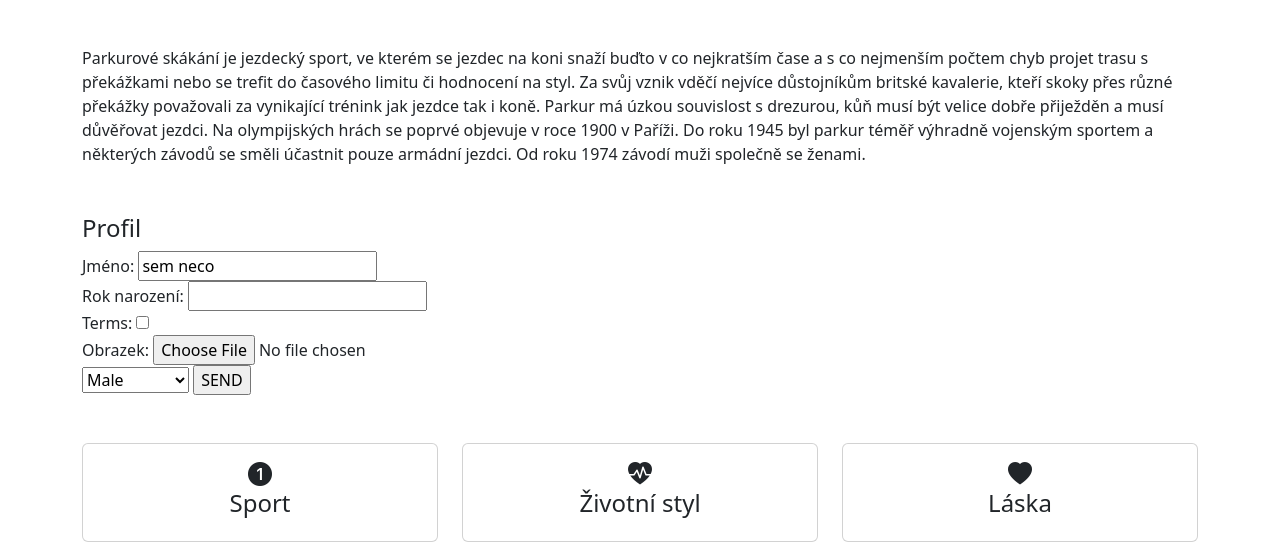
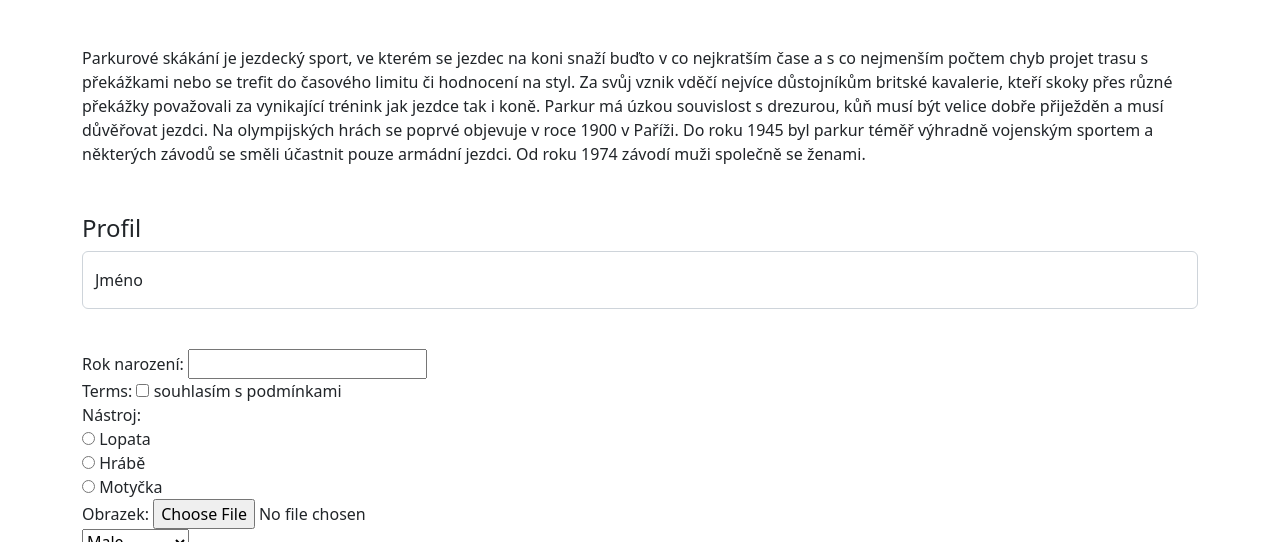
Before and after one commit to gyarab/2022_3e_wa_s1_machalikova, a plain HTML site: page Prolinkovane_stranky/Parkur.html in a window 1280 px wide. Shown: the part 258-800 px from the top of the page. Drawn offline with nearby package versions, Linux system fonts and the light colour scheme.

Commit message:
Added forms

```diff
--- a/Prolinkovane_stranky/Parkur.html
+++ b/Prolinkovane_stranky/Parkur.html
@@ -44,15 +44,36 @@
 
         <h2>Profil</h2>
         <form action="">
-            Jméno: <input type="text" name="jmeno" value="sem neco"><br>
+            <div class="form-floating mb-3">
+                <input id="jmenoid" class="form-control" type="text" name="jmeno" value="" placeholder="">
+                <label for="jmenoid">Jméno</label>
+            </div> <br>
+
             Rok narození: <input type="number" name="birth_year"><br>
-            Terms: <input type="checkbox" name="terms"><br>
+
+            Terms: <input id="termsid" type="checkbox" name="terms">
+            <label for="termsid">souhlasím s podmínkami</label>
+            <br>
+
+            Nástroj: <br>
+            <input id="tool1" type="radio" name="tool" value="L">
+            <label for="tool1">Lopata</label>
+            <br>
+            <input id="tool2" type="radio" name="tool" value="H">
+            <label for="tool2">Hrábě</label>
+            <br>
+            <input id="tool3" type="radio" name="tool" value="M">
+            <label for="tool3">Motyčka</label>
+            <br>
+
+
             Obrazek: <input type="file" name="avatar"><br>
             <select name="user_type">
                 <option value="m">Male</option><br>
                 <option value="f">Female</option><br>
                 <option value="n">Non-binary</option><br>
-            </select>
+            </select> <br>
+            <textarea name="remark" id="" cols="30" rows="10">pozn</textarea> <br>
             <input type="submit" value="SEND">
         </form>
 
```
